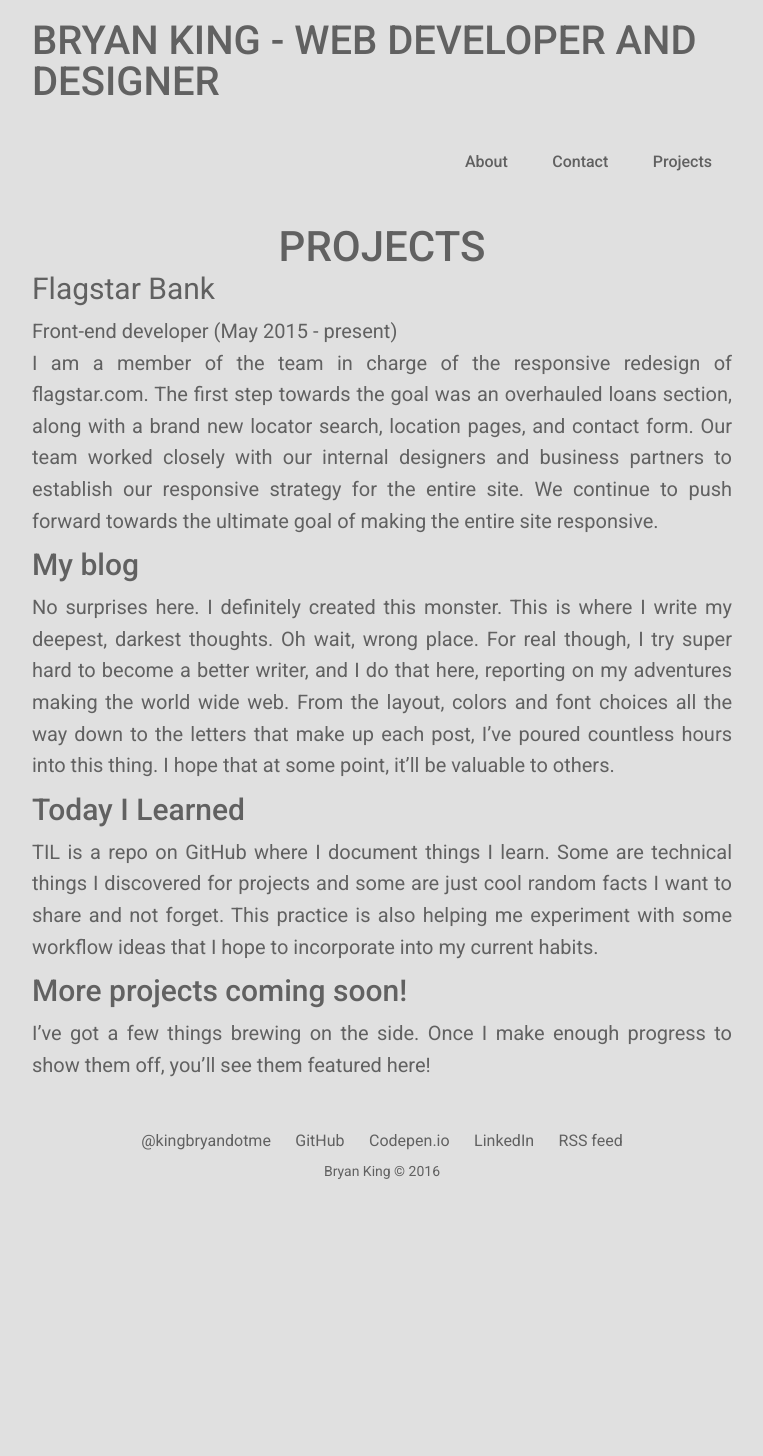
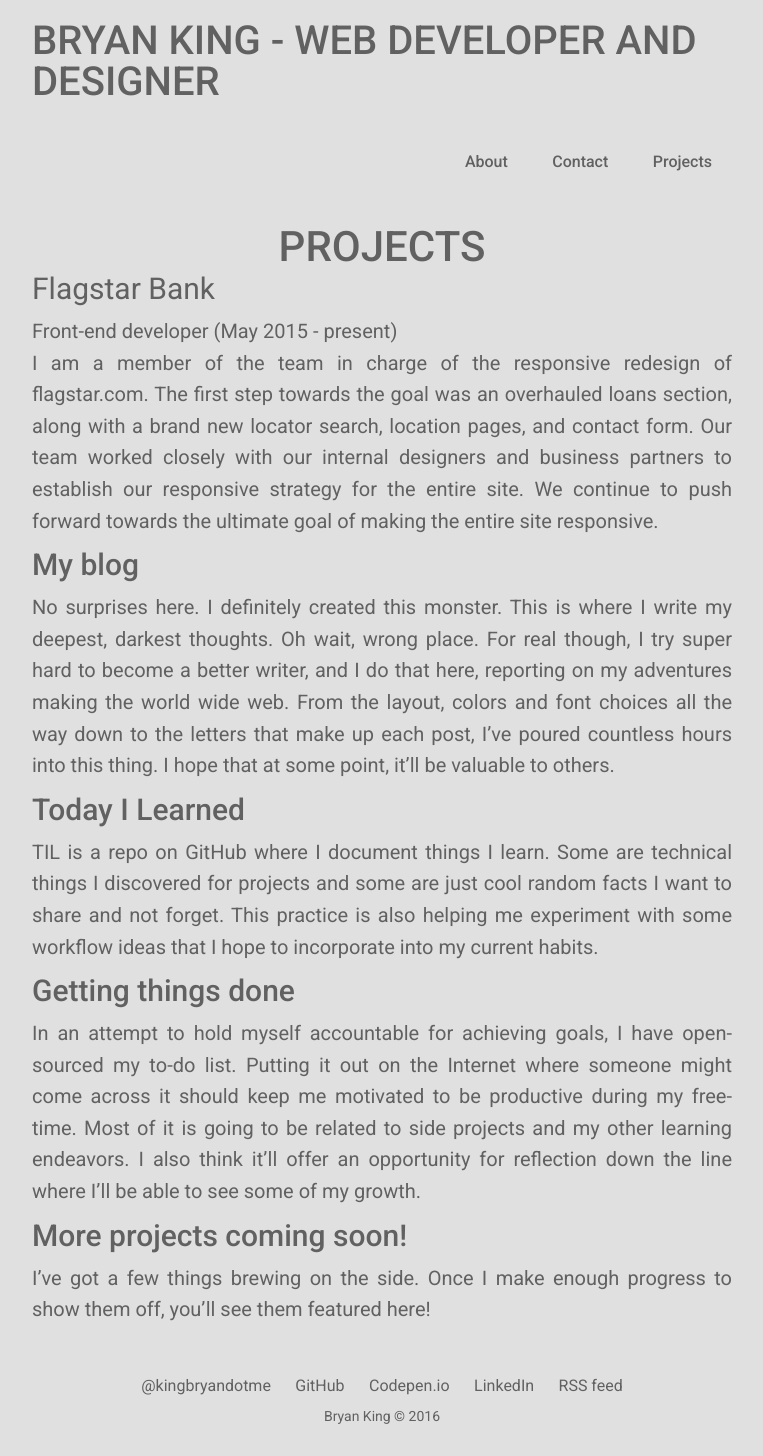
Before and after one commit to boldlybryan/kingbryan.me, a Jekyll site: the page built from projects.md, in a window 1280 px wide. Shown: the whole page, without its empty margins (258-1021 px from the left). Built offline with Jekyll 4.4.1, drawn with Linux system fonts in a browser that asks for light colours; before the commit the page ends 1211 px from its top, so only the background shows below that.

Commit message:
Added in the gtd repo

```diff
--- a/projects.md
+++ b/projects.md
@@ -17,5 +17,9 @@ No surprises here. I definitely created this monster. This is where I write my d
 TIL is a repo on GitHub where I document things I learn. Some are technical things I discovered for projects and some are just cool random facts I want to share and not forget. This practice is also helping me experiment with some workflow ideas that I hope to incorporate into my current habits.
 <!--a href="#" class="read-more">Check out what I learned today!</a-->
 
+### Getting things done
+In an attempt to hold myself accountable for achieving goals, I have open-sourced my to-do list. Putting it out on the Internet where someone might come across it should keep me motivated to be productive during my free-time. Most of it is going to be related to side projects and my other learning endeavors. I also think it'll offer an opportunity for reflection down the line where I'll be able to see some of my growth.
+<!--a href="https://github.com/kingbryan/getting-things-done" class="read-more">What have I been up to?</a-->
+
 ### More projects coming soon!
 I've got a few things brewing on the side. Once I make enough progress to show them off, you'll see them featured here!
```
